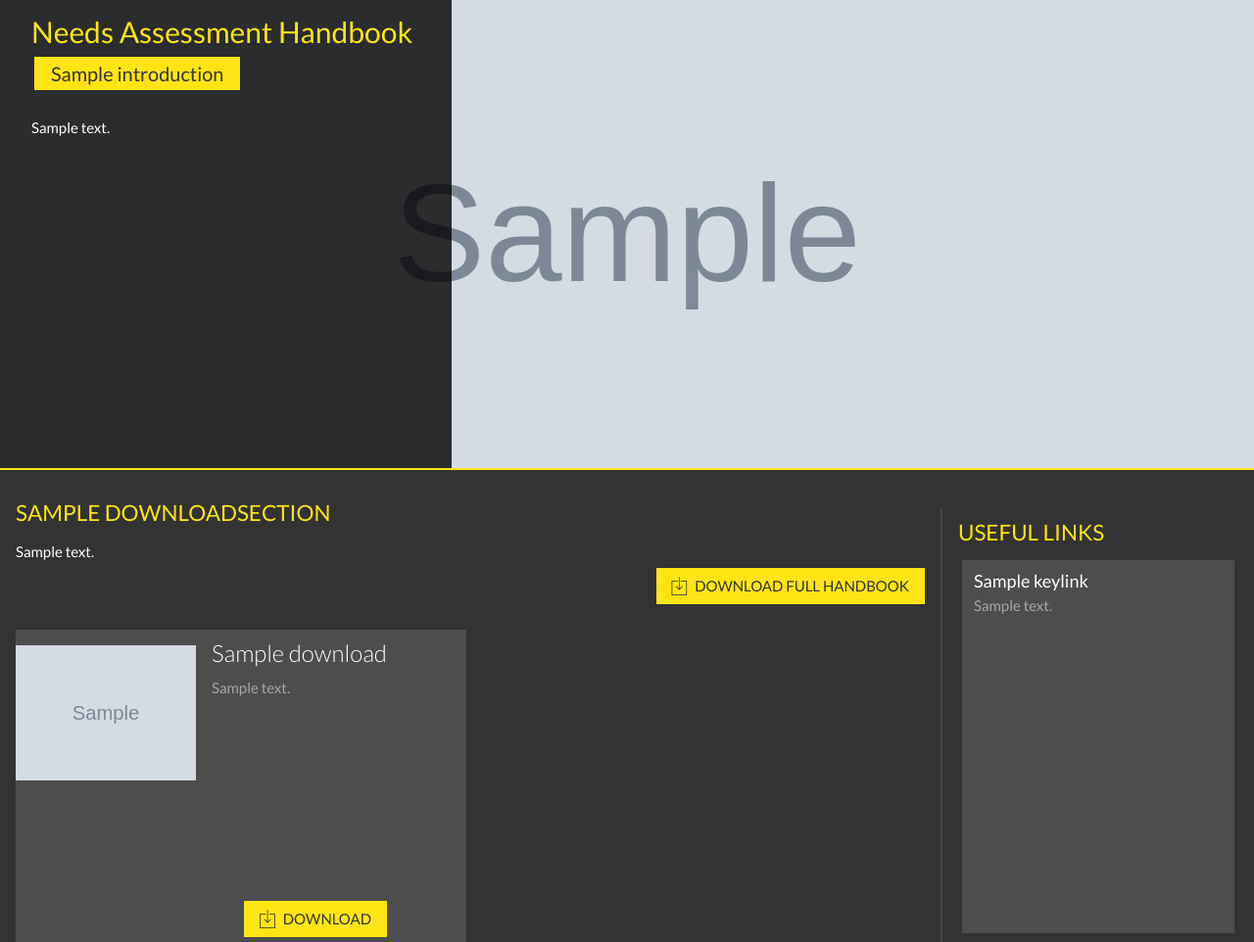
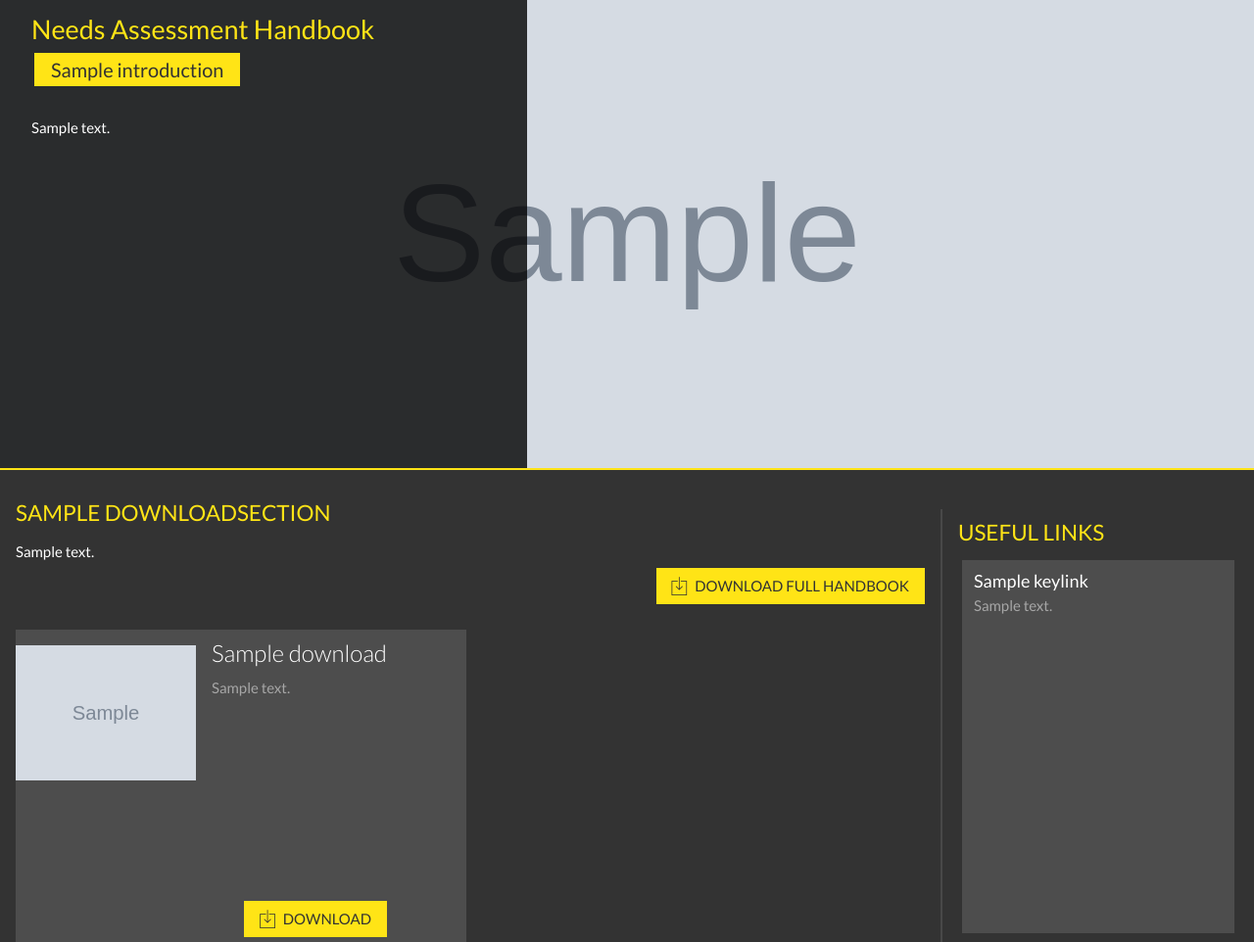
Before and after one commit to toggle-corp/na-toolbox, a Django app: page / in a window 1280 px wide. Shown: the part 128-1090 px from the top of the page at 98% size. Run offline with Django 3.2, Linux system fonts and the light colour scheme; tables that the repository leaves empty hold one stand-in row (values such as "Sample post"); grey boxes marked "Sample" are stand-in pictures.

Commit message:
Fix responsive issues

```diff
--- a/static/css/home.css
+++ b/static/css/home.css
@@ -217,6 +217,16 @@
           border: 1px solid #ffe416;
           background-color: #ffe416;
           color: #333333; }
+      @media screen and (max-width: 1300px) {
+        body > main .carousel .carousel-navigation {
+          width: 42%; }
+          body > main .carousel .carousel-navigation h3 {
+            font-size: 1.8em; } }
+      @media screen and (max-width: 1080px) {
+        body > main .carousel .carousel-navigation {
+          width: 50%; }
+          body > main .carousel .carousel-navigation h3 {
+            font-size: 1.5em; } }
   body > main #intro-container {
     position: relative;
     flex-basis: 100%;
@@ -253,7 +263,12 @@
         height: 100%;
         object-fit: cover;
         object-position: center center; }
+    @media screen and (max-width: 1300px) {
+      body > main #intro-container .intro .description {
+        width: 42%; } }
     @media screen and (max-width: 1080px) {
+      body > main #intro-container .intro .description {
+        width: 50%; }
         body > main #intro-container .intro .description h1 {
           font-weight: 700;
           font-size: 1.5em;
@@ -294,6 +309,9 @@
           width: 100%;
           text-align: center;
           justify-content: center; } }
+    @media screen and (max-width: 320px) {
+      body > main #intro-container .intro .description {
+        padding-top: 144px; } }
   body > main #download-handbook-container {
     flex-basis: 60%; }
     body > main #download-handbook-container .download-handbook > header {
--- a/stylesheets/common/_carousel.scss
+++ b/stylesheets/common/_carousel.scss
@@ -43,5 +43,19 @@
                 color: $text-color-light;
             }
         }
+        @media screen and (max-width: 1300px) {
+            width: 42%;
+
+            h3{
+                font-size: 1.8em;
+            }
+        }
+        @media screen and (max-width: 1080px) {
+            width: 50%;
+
+            h3{
+                font-size: 1.5em;
+            }
+        }
     }
 }
--- a/stylesheets/home/_intro-container.scss
+++ b/stylesheets/home/_intro-container.scss
@@ -48,10 +48,18 @@
 
 
     }
-
+    @media screen and (max-width: 1300px) {
+        .intro {
+            .description {
+                width: 42%;
+            }
+        }
+    }
     @media screen and (max-width: 1080px) {
         .intro {
             .description {
+                width: 50%;
+
                 h1 {
                     font-weight: 700;
                     font-size: 1.5em;
@@ -115,4 +123,12 @@
             justify-content: center;
         }
     }
+    @media screen and (max-width: 320px) {
+
+        .intro {
+            .description {
+                padding-top: 144px;
+            }
+        }
+    }
 }
```
Also changed, not shown: static/css/contact-us.css (+7 -1 lines), stylesheets/contact-us.scss (+8 -1 lines). Lines whose indentation alone changed are shown as unchanged.
